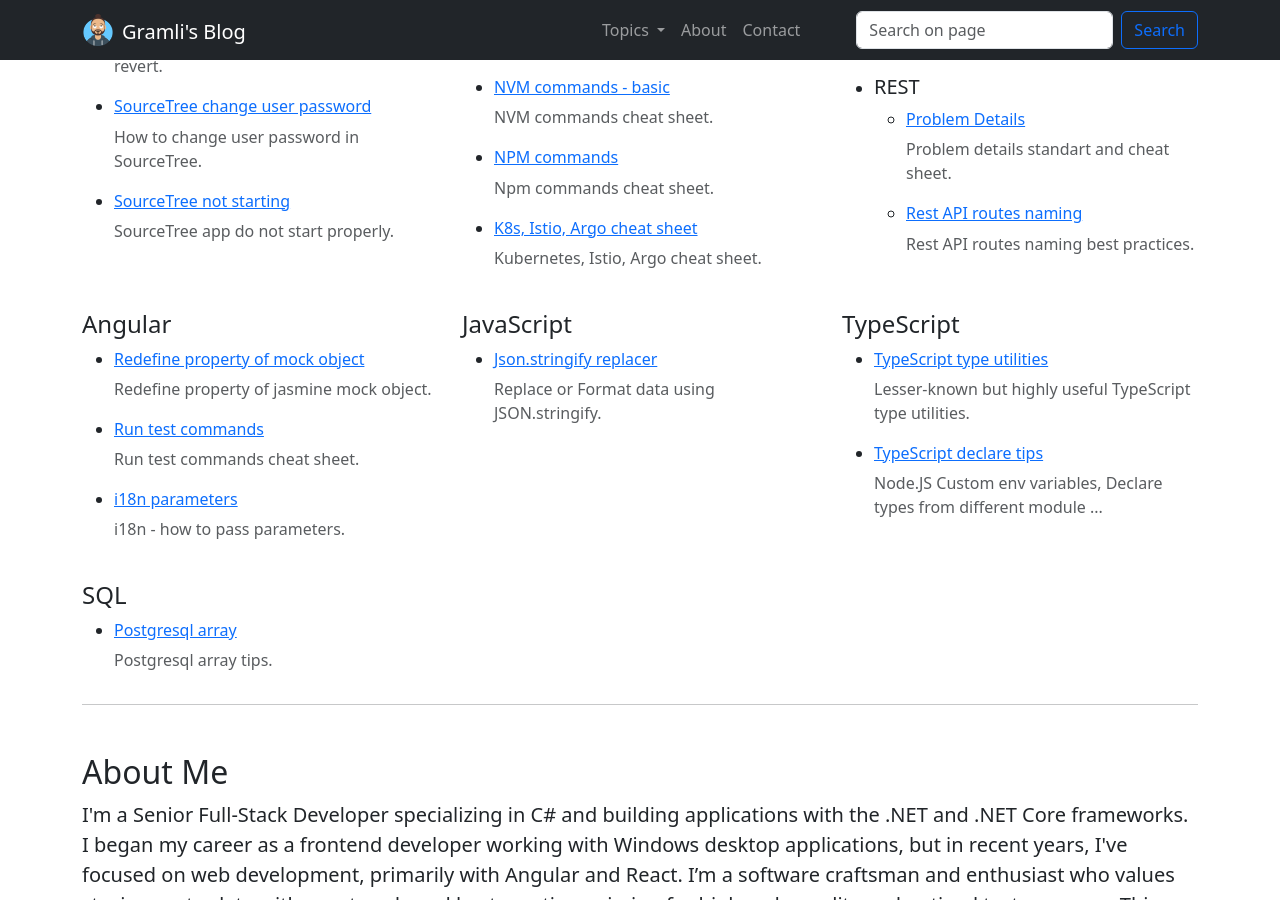
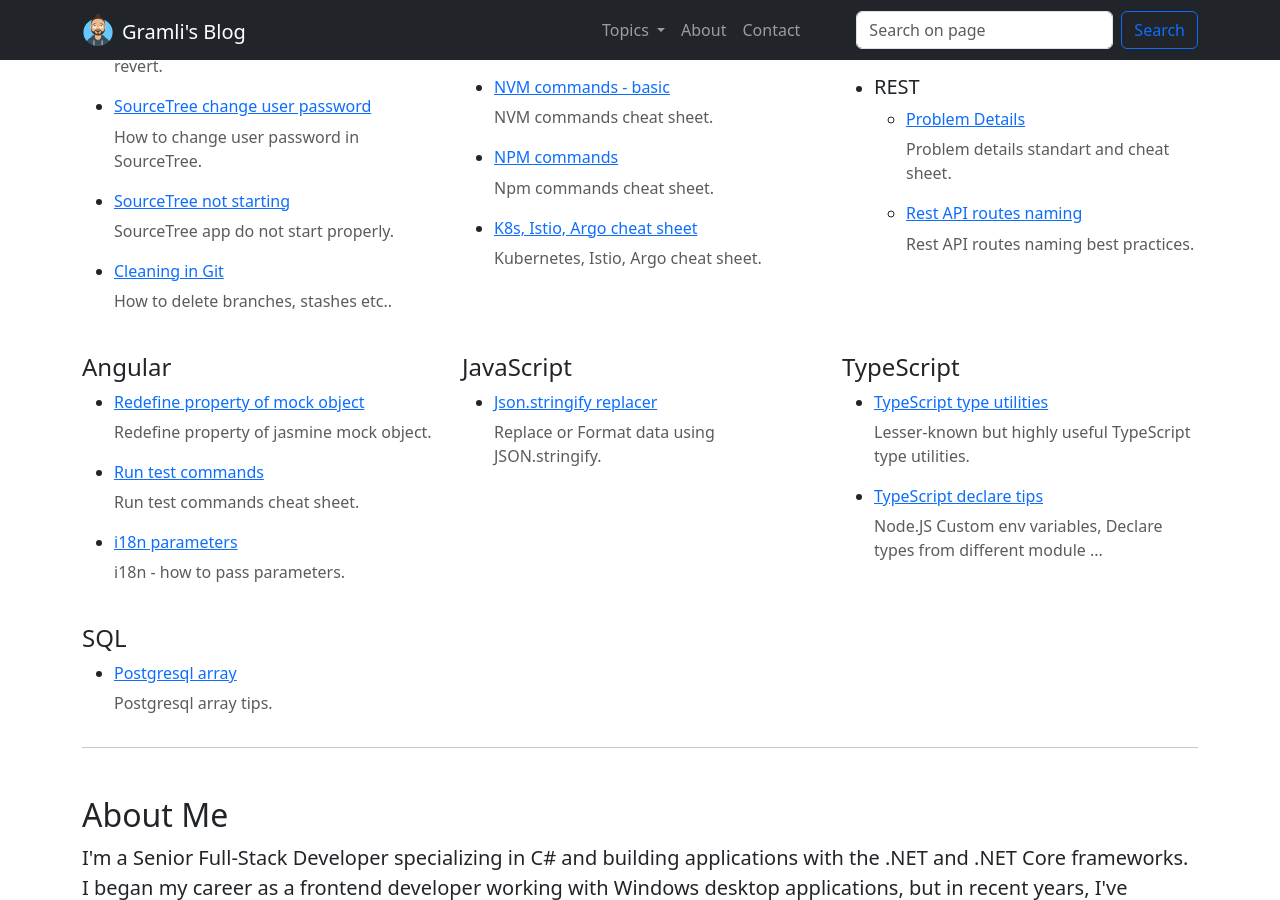
Before and after one commit to Gramli/gramli.github.io, a Jekyll site: the page index.html, which Jekyll copies as it is, in a window 1280 px wide and 900 px high, scrolled down 1269 px. Built offline with Jekyll 4.4.1, drawn with Linux system fonts in a browser that asks for light colours.

Commit message:
git cleaning

```diff
--- a/index.html
+++ b/index.html
@@ -197,6 +197,10 @@
                 <h6><a href="https://gramli.github.io/posts/git/troubleshooting/sourcetree-do-not-start" class="link-primary">SourceTree not starting</a></h6>
                 <p class="text-muted">SourceTree app do not start properly.</p>
               </li>
+              <li>
+                <h6><a href="https://gramli.github.io/posts/git/git-cleaning" class="link-primary">Cleaning in Git</a></h6>
+                <p class="text-muted">How to delete branches, stashes etc..</p>
+              </li>
             </ul>
           </div>
           <div class="col-sm-auto col-md-auto col-lg-4">
```
